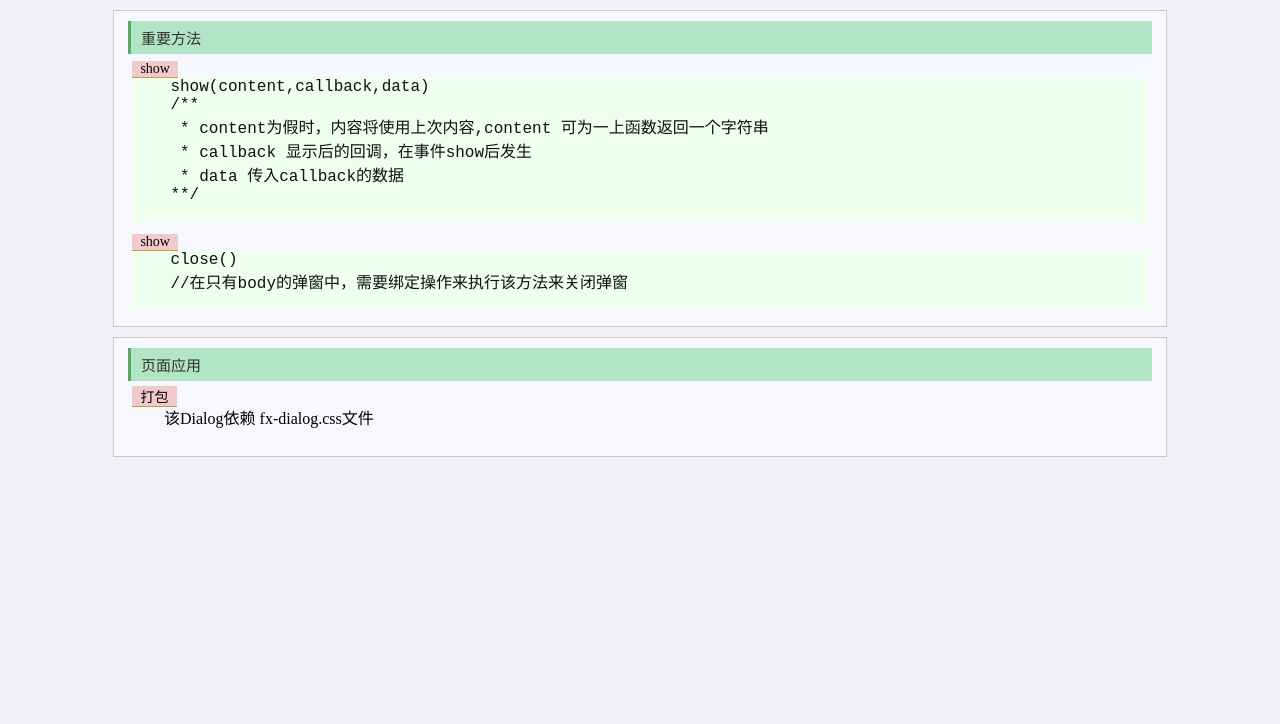
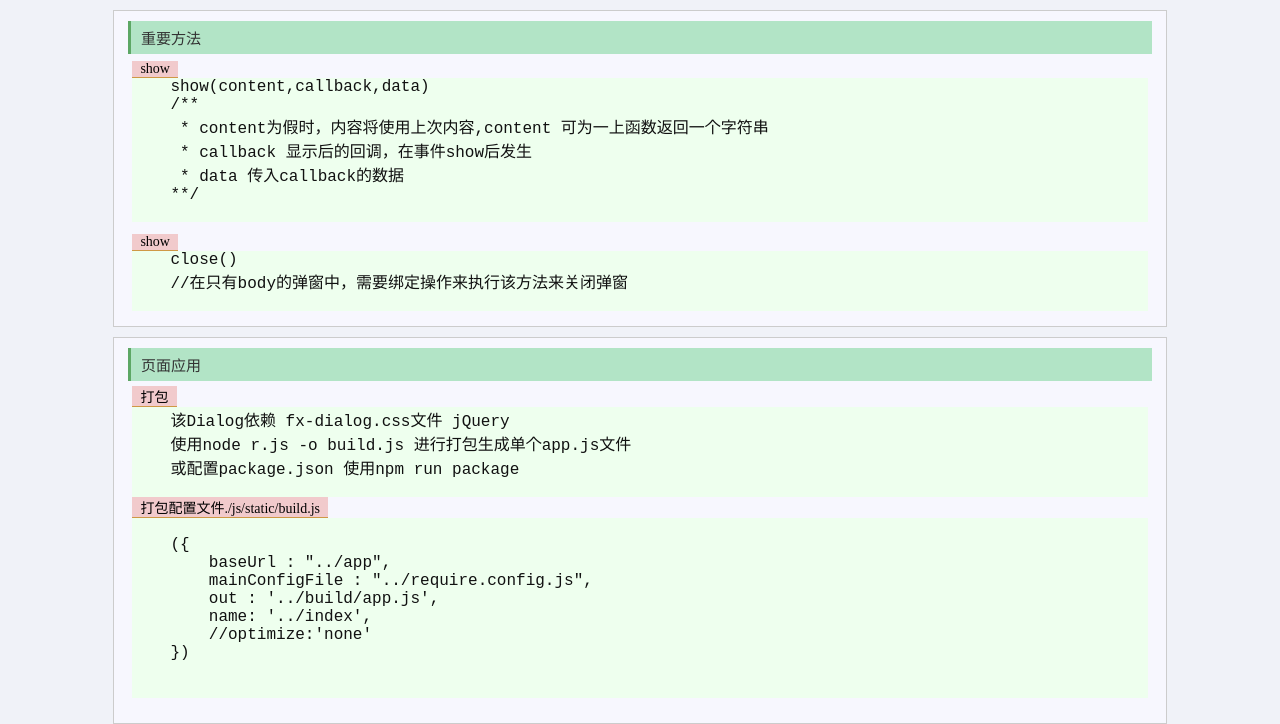
Before and after one commit to Ruwind/FX-Dialog, a website with bundled scripts: page cloudhua/dialog.html in a window 1280 px wide. Shown: the part 2452-3176 px from the top of the page. Before the commit the page ends 2909 px from the top, so only its background shows below. Built offline with nearby package versions, Linux system fonts and the light colour scheme.

Commit message:
Update dialog.html

```diff
--- a/cloudhua/dialog.html
+++ b/cloudhua/dialog.html
@@ -191,13 +191,26 @@
             <p class="title">页面应用</p>
             <div class="line">
                 <p class="sub-title">打包</p>
-            <p class="content">
-                 该Dialog依赖 fx-dialog.css文件
-            </p>
+                <pre>
+    该Dialog依赖 fx-dialog.css文件 jQuery
+    使用node r.js -o build.js 进行打包生成单个app.js文件
+    或配置package.json 使用npm run package
+                </pre>
+                <p class="sub-title">打包配置文件./js/static/build.js</p>
+                <pre>
+
+    ({
+        baseUrl : "../app",
+        mainConfigFile : "../require.config.js",
+        out : '../build/app.js',
+        name: '../index',
+        //optimize:'none'
+    })
+
+                </pre>
             </div>
             <div class="line">
 
-        </div>
             </div>
 </div>
 
```
Lines whose indentation alone changed are shown as unchanged.
